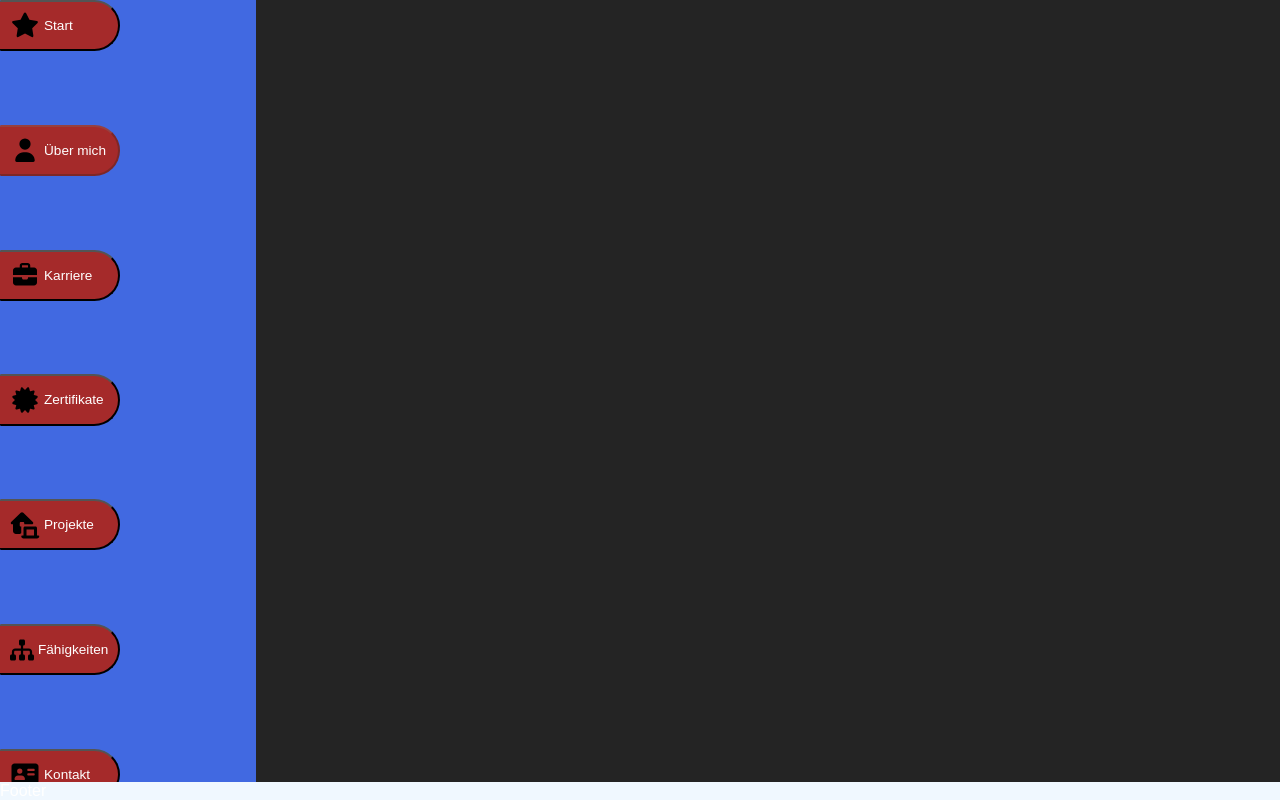
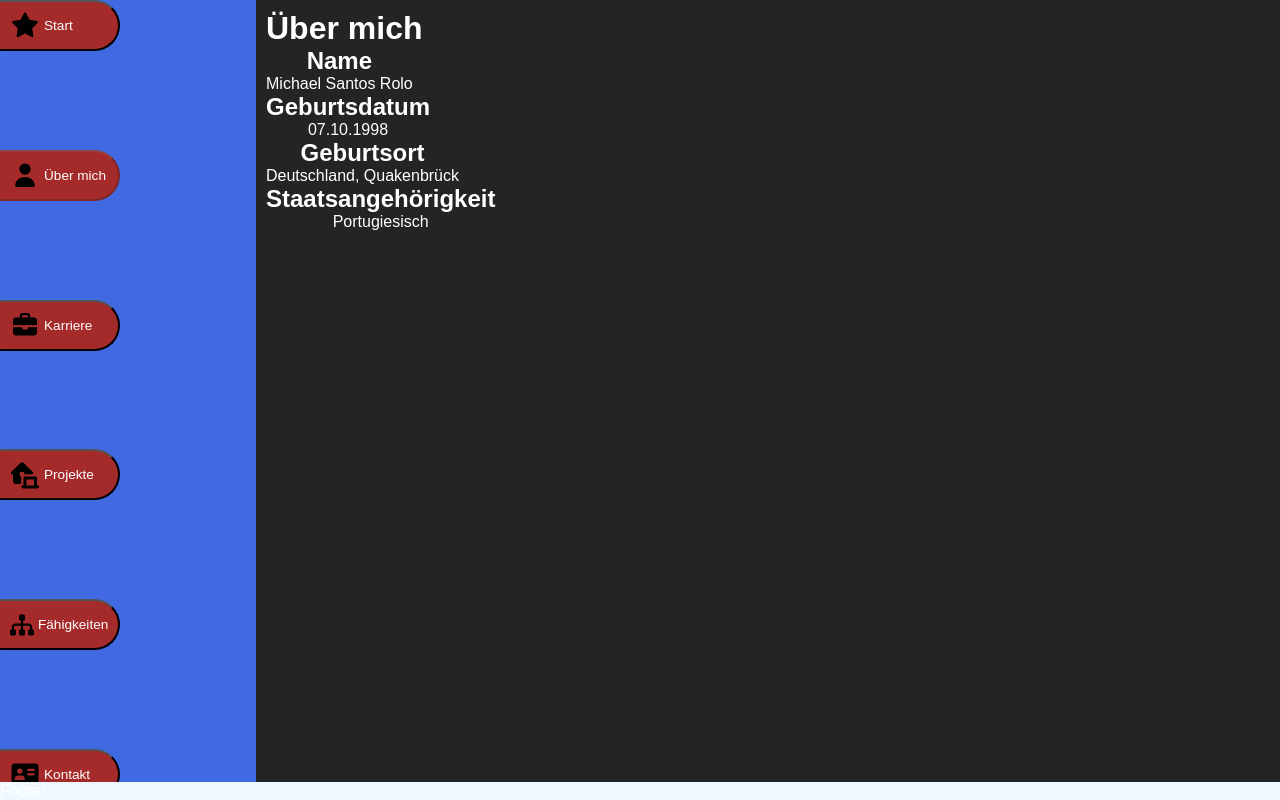
Before and after one commit to MSRMatrix/device-portfolio, a React (Vite) app: page /about-me in a window 1280 px wide. Built offline with nearby package versions, Linux system fonts and the light colour scheme.

Commit message:
delete zertifikat and add style for aboutMe

```diff
--- a/src/components/layouts/Router.jsx
+++ b/src/components/layouts/Router.jsx
@@ -27,10 +27,6 @@ export const router = createBrowserRouter([
         element: <CareerHistory />,
       },
       {
-        path: "certificates",
-        element: <Certificates />,
-      },
-      {
         path: "projects",
         element: <Projects />,
       },
--- a/src/components/layouts/aboutMe/AboutMe.jsx
+++ b/src/components/layouts/aboutMe/AboutMe.jsx
@@ -1,32 +1,38 @@
-
-
+import "./aboutMe.css"
 
 const AboutMe = () => {
 
-
+const myData = [
+    {
+    topic: "Name",
+    info: "Michael Santos Rolo"
+  },
+{
+    topic: "Geburtsdatum",
+    info: "07.10.1998"
+  },
+  {
+    topic: "Geburtsort",
+    info: "Deutschland, Quakenbrück"
+  },
+  {
+    topic: "Staatsangehörigkeit",
+    info: "Portugiesisch"
+  },
+  ]
 
 
     return(
-        <div>
-      {/* <h1>Über mich</h1>
+        <div className="my-data-container">
+      <h1>Über mich</h1>
       <div>
-        <div>
-          <h3>Name :</h3>
-          <p>Michael Santos Rolo</p>
-        </div>
-        <div>
-          <h3>Geburtsdatum :</h3>
-          <p>07.10.1998 </p>
-        </div>
-        <div>
-          <h3>Geburtsort :</h3>
-          <p>Deutschland, Quakenbrück</p>
-        </div>
-        <div>
-          <h3>Staatsangehörigkeit :</h3>
-          <p>Portugiesisch</p>
-        </div>
-      </div> */}
+       {myData.map((item, key) =>
+      <div className="my-data" key={key}>
+        <h2>{item.topic}</h2>
+        <p>{item.info}</p>
+      </div>
+      )}
+      </div>
     </div>
     )
 }
--- /dev/null
+++ b/src/components/layouts/aboutMe/aboutMe.css
@@ -0,0 +1,11 @@
+.my-data-container{
+    width: fit-content;
+    padding: 10px;
+    .my-data{
+    display: flex;
+    justify-content: center;
+    align-items: center;
+    flex-direction: column;
+    width: fit-content;
+}
+}
--- a/src/components/layouts/projects/projects.css
+++ b/src/components/layouts/projects/projects.css
@@ -2,12 +2,13 @@
     width: 100%;
     height: inherit;
      display: grid;
-  grid-template-columns: 1fr 1fr; /* 2 Spalten pro Reihe */
+  grid-template-columns: 1fr 1fr;
   gap: 20px;
-  justify-content: center; /* einzelne Items zentrieren, wenn nur eins in der Reihe */
   padding: 20px;
+  justify-items: center;
 
     .project {
+      width: fit-content;
   display: flex;
   flex-direction: column;
   align-items: center;
@@ -36,7 +37,3 @@
     grid-template-columns: 1fr;
   }
 }
-
-.project-container > a:last-child:nth-child(odd) {
-  justify-self: center;
-}
--- a/src/components/navbar/Navbar.jsx
+++ b/src/components/navbar/Navbar.jsx
@@ -7,7 +7,6 @@ import {
   faStar,
   faBriefcase,
   faHouseLaptop,
-  faCertificate,
   faSitemap,
   faAddressCard
 
@@ -22,7 +21,6 @@ const Navbar = () => {
     { icon: faStar, name: "Start", value: "" },
     { icon: faUser, name: "Über mich", value: "about-me" },
     { icon: faBriefcase, name: "Karriere", value: "career-history" },
-    { icon: faCertificate, name: "Zertifikate", value: "certificates" },
     { icon: faHouseLaptop, name: "Projekte", value: "projects" },
     { icon: faSitemap, name: "Fähigkeiten", value: "skills" },
     { icon: faAddressCard, name: "Kontakt", value: "contact-me" },
```
Also changed, not shown: 1 other file (tests, documents, lock files or other folders).
